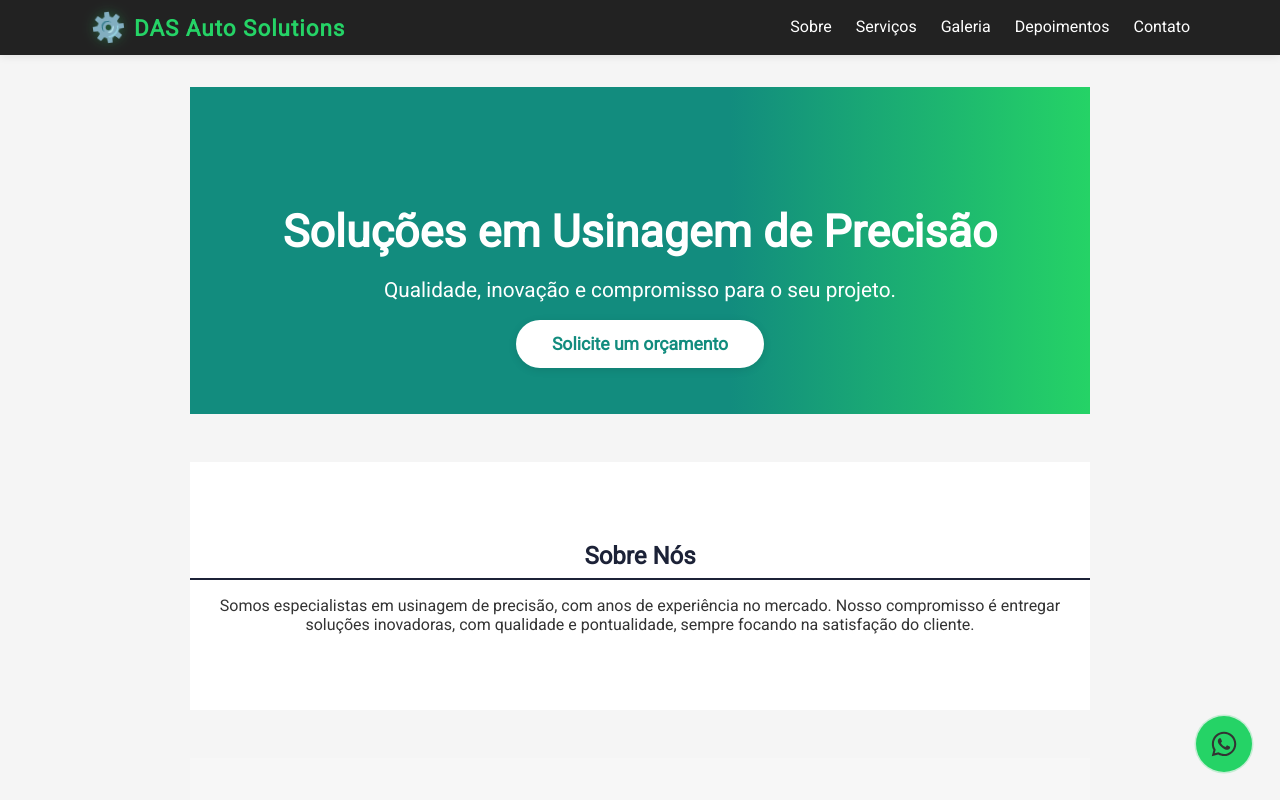
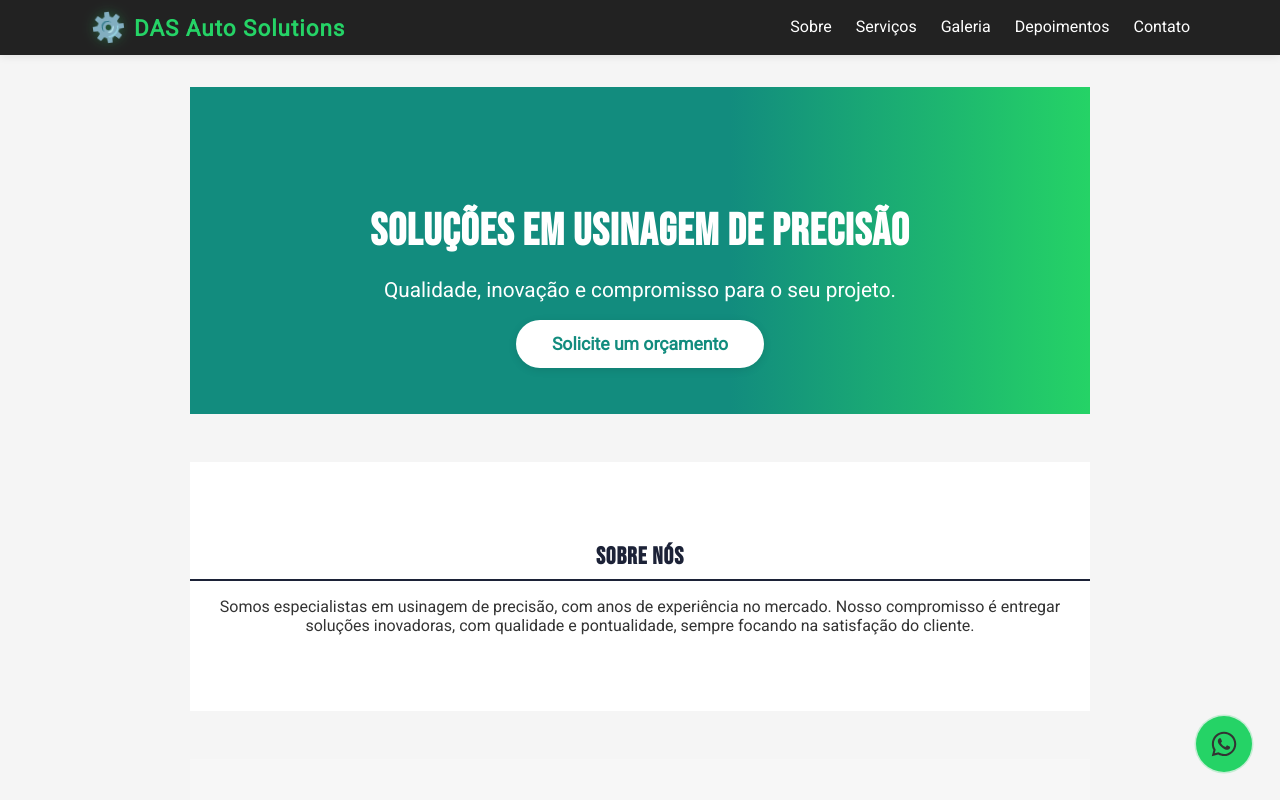
Before and after one commit to diatsilva007/machine-shop, a React (Create React App) app: page / in a window 1280 px wide. Shown: the top 800 px of the page. Built offline with nearby package versions, Linux system fonts and the light colour scheme.

Commit message:
Atualiza a fonte do corpo e adiciona estilo para os cabeçalhos h1, h2 e h3.

```diff
--- a/src/App.css
+++ b/src/App.css
@@ -1,8 +1,13 @@
 body {
   margin: 0;
-  font-family: "Roboto", sans-serif;
+  font-family: 'Roboto', sans-serif;
   background-color: #f5f5f5;
   color: #333;
+}
+
+h1, h2, h3 {
+  font-family: 'Bebas Neue', sans-serif;
+  letter-spacing: 1px;
 }
 
 a {
```
